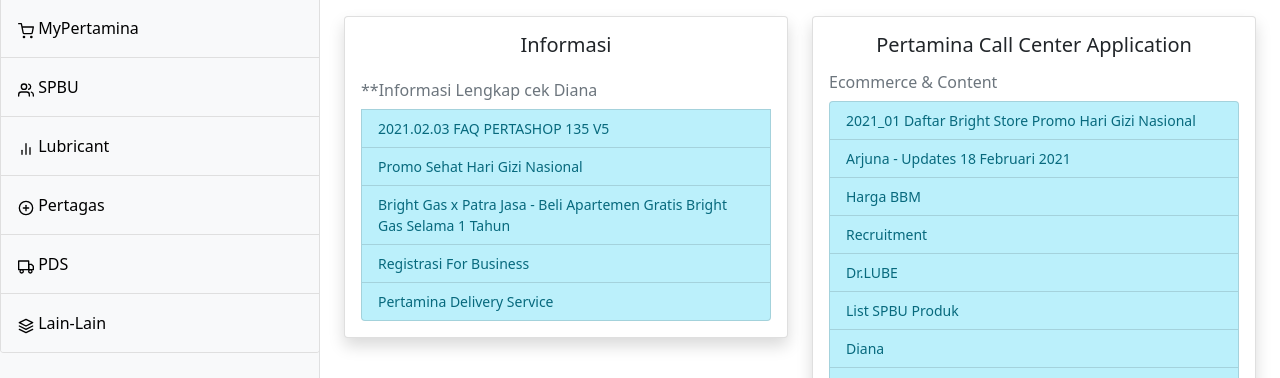
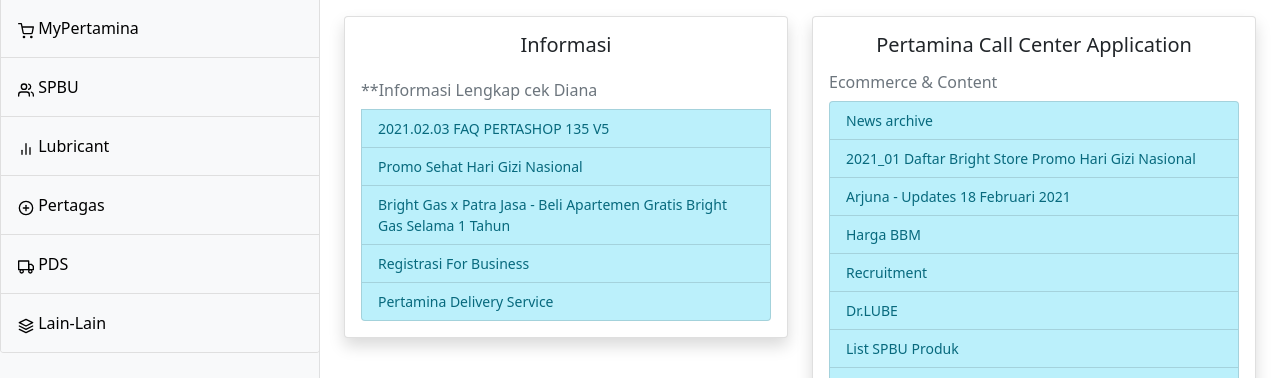
Before and after one commit to gunawanzakiahhalim/ci4login, a CodeIgniter 4 app: the page made by app/Views/info/index.php in a window 1280 px wide. Shown: the part 185-563 px from the top of the page. Run offline with PHP 8.4 and a stand-in for CodeIgniter, Linux system fonts and the light colour scheme; the template is opened without the code that fills it, so the values that code supplies are empty; some libraries are stand-ins or nearby versions.

Commit message:
modified file.php

```diff
--- a/app/Views/info/file.php
+++ b/app/Views/info/file.php
@@ -8,7 +8,7 @@
           <a href="https://arjunadigital.000webhostapp.com/pdf/2021.02.03%20FAQ%20PERTASHOP%20135%20V5.pdf" target="_blank" class="list-group-item list-group-item-action list-group-item-info">2021.02.03 FAQ PERTASHOP 135 V5</a>
           <a href="https://ops11.000webhostapp.com/img/Promo%20Sehat%20Hari%20Gizi%20Nasional.jpeg" target="_blank" class="list-group-item list-group-item-action list-group-item-info">Promo Sehat Hari Gizi Nasional</a>
           <a href="https://arjunadigital.000webhostapp.com/pdf/Voucher%20Patraland%20Urbano_PDS%20135%20Bright%20Gas.pdf" target="_blank" class="list-group-item list-group-item-action list-group-item-info">Bright Gas x Patra Jasa - Beli Apartemen Gratis Bright Gas Selama 1 Tahun</a>
-          <a href="http://rensi135.000webhostapp.com/docs/pdf/business/registrasi.pdf" target="_blank" class="list-group-item list-group-item-action list-group-item-info">Registrasi For Business</a>
+          <a href="https://arjunadigital.000webhostapp.com/pdf/Registrasi%20For%20Business.pdf" target="_blank" class="list-group-item list-group-item-action list-group-item-info">Registrasi For Business</a>
           <a href="https://ops11.000webhostapp.com/img/Pertamina%20Delivery%20Service.jpeg" target="_blank" class="list-group-item list-group-item-action list-group-item-info">Pertamina Delivery Service</a>
         </div>
       </div>
@@ -20,6 +20,7 @@
         <h5 class="card-title text-center">Pertamina Call Center Application</h5>
         <h6 class="card-subtitle mb-2 text-muted mt-3">Ecommerce & Content</h6>
         <div class="list-group">
+          <a href="https://rensi135.000webhostapp.com/news" target="_blank" class="list-group-item list-group-item-action list-group-item-info">News archive</a>
           <a href="https://ops13.000webhostapp.com/index.php/promo" target="_blank" class="list-group-item list-group-item-action list-group-item-info">2021_01 Daftar Bright Store Promo Hari Gizi Nasional</a>
           <a href="https://chanelsosmed.000webhostapp.com/xlsx/Arjuna%20-%20Updates%2018%20Februari%202021.xlsx" target="_blank" class="list-group-item list-group-item-action list-group-item-info">Arjuna - Updates 18 Februari 2021</a>
           <a href="https://www.pertaminafuels.com/harga-dan-lokasi" target="_blank" class="list-group-item list-group-item-action list-group-item-info">Harga BBM</a>
```
